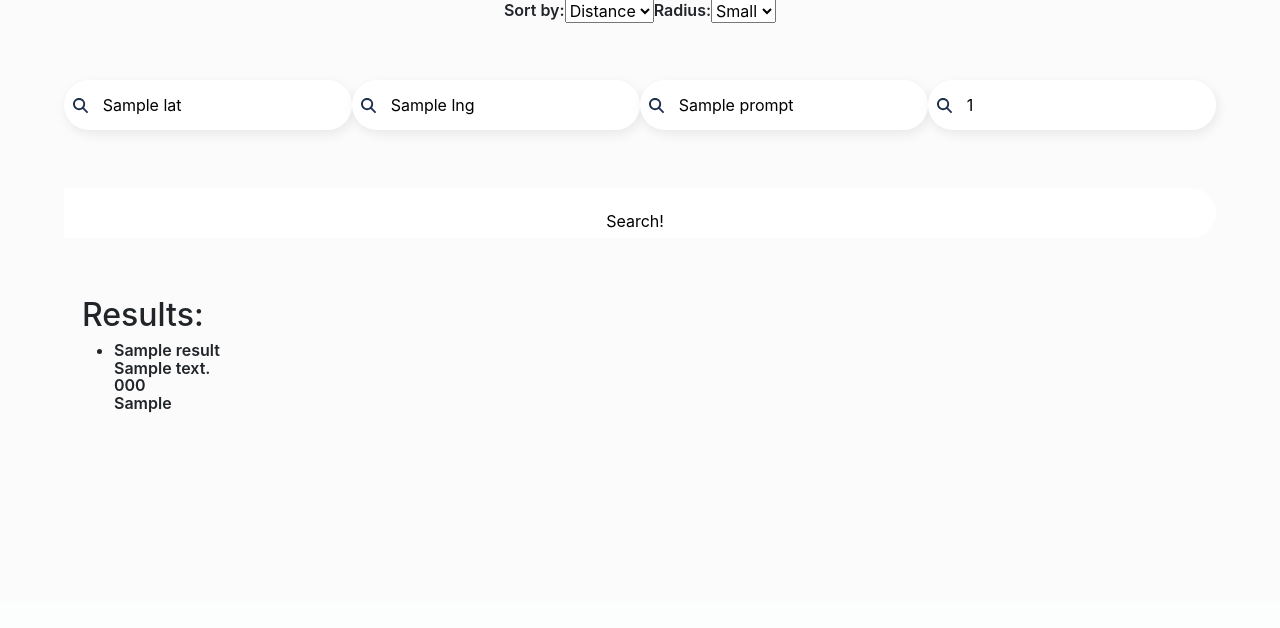
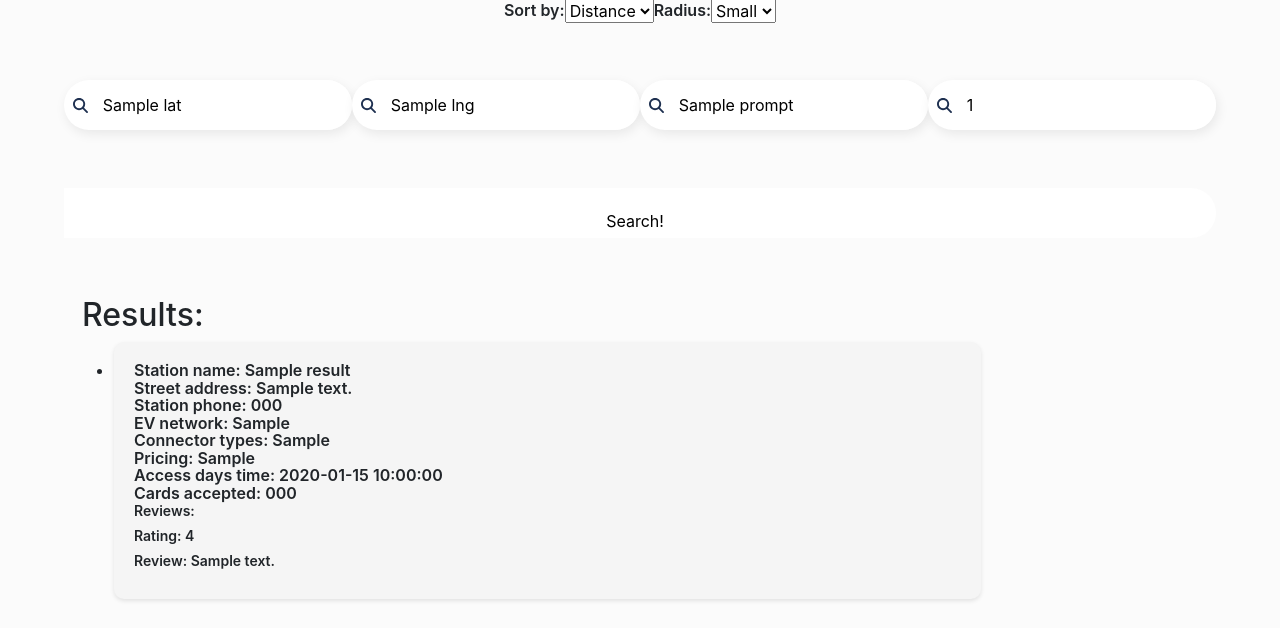
Before and after one commit to priest-yang/Electrifind, a Flask app: template electrifind/templates/engine/index.html in a window 1280 px wide. Shown: the part 199-827 px from the top of the page. Before the commit the page ends 612 px from the top, so only its background shows below. Run offline with Flask 3, Linux system fonts and the light colour scheme; the template is opened without the code that fills it: most values are stand-ins (such as "Sample title", 1, 10 or a date in 2020); parts of the project's set-up code (start-up, migrations or seed data) failed here and were passed over; some libraries are stand-ins or nearby versions.

Commit message:
add comments in search results

```diff
--- a/electrifind/static/css/style_search.css
+++ b/electrifind/static/css/style_search.css
@@ -376,3 +376,27 @@ https://colorhunt.co/palette/ff90bcffc0d9f9f9e08acdd7
     align-items: center;
     margin: 5% 0;
 }
+
+.station_card {
+    display: flex;
+    flex-direction: column;
+    align-items: flex-start;
+    justify-content: center;
+    background-color: #f5f5f5;
+    border-radius: 10px;
+    box-shadow: 0 2px 4px rgba(0, 0, 0, 0.1);
+    padding: 20px;
+    width: 80%;
+    height: auto;
+}
+
+.station_card h2 {
+    font-size: 18px;
+    font-weight: bold;
+    margin-bottom: 10px;
+}
+
+.station_card p {
+    font-size: 14px;
+    margin-bottom: 10px;
+}
--- a/electrifind/templates/engine/index.html
+++ b/electrifind/templates/engine/index.html
@@ -88,8 +88,23 @@
                 {% for result in results %}
                 <li>
                     <div class="station_card">
-                        {{ result.station_name }} <br> {{ result.street_address }} <br> {{ result.station_phone }} <br>
-                        {{ result.ev_network }}
+                        Station name: {{ result.station_name }} <br>
+                        Street address: {{ result.street_address }} <br>
+                        Station phone: {{ result.station_phone }} <br>
+                        EV network: {{ result.ev_network }} <br>
+                        Connector types: {{ result.ev_connector_types }} <br>
+                        Pricing: {{ result.ev_pricing }} <br>
+                        Access days time: {{ result.access_days_time }} <br>
+                        Cards accepted: {{ result.cards_accepted }} <br>
+                        <div class="review_card">
+                            <p>Reviews:</p>
+                            {% for review in result.reviews %}
+                            <div class="review">
+                                <p>Rating: {{ review.rating }}</p>
+                                <p>Review: {{ review.text }}</p>
+                            </div>
+                            {% endfor %}
+                        </div>
                     </div>
                 </li>
                 {% endfor %}
```
Also changed, not shown: src/pipeline.py (+20 -1 lines), 1 other file.
